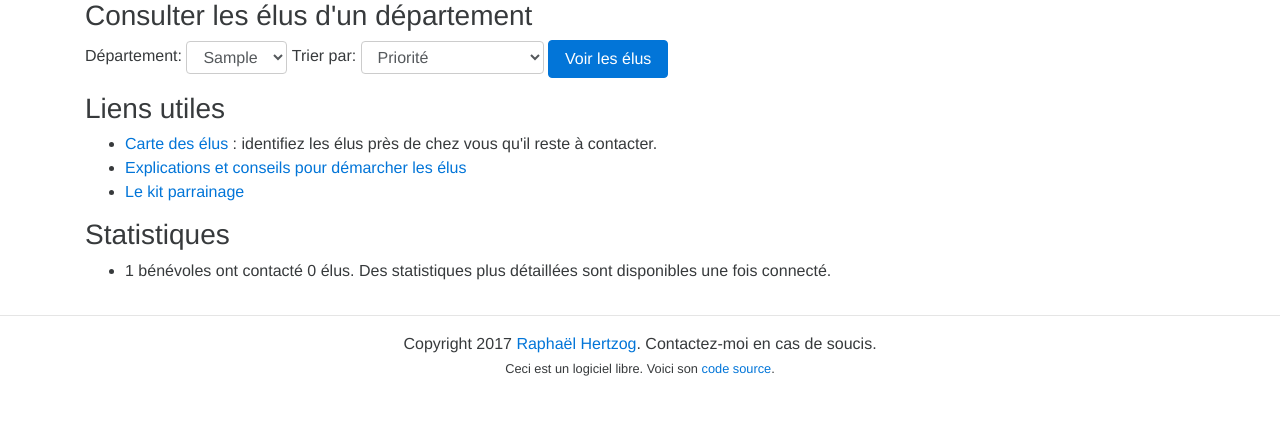
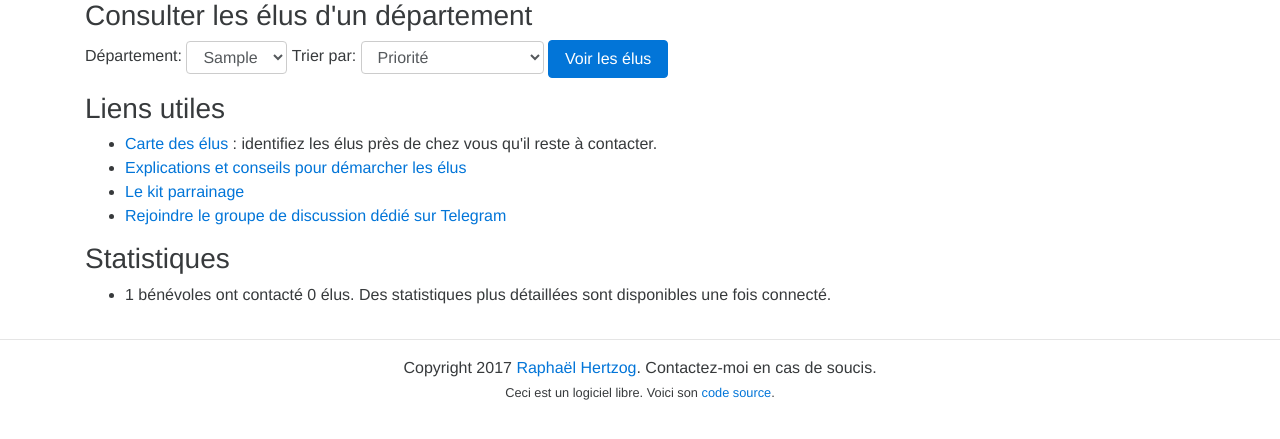
Before and after one commit to rhertzog/parrainage, a Django app: page / in a window 1280 px wide. Shown: the part 190-629 px from the top of the page. Run offline with Django 3.2, Linux system fonts and the light colour scheme; tables that the repository leaves empty hold one stand-in row (values such as "Sample post"); some libraries are stand-ins or nearby versions.

Commit message:
Add link to telegram chat

```diff
--- a/parrainage/app/templates/home.html
+++ b/parrainage/app/templates/home.html
@@ -44,6 +44,8 @@
 	<li><a href="https://umap.openstreetmap.fr/fr/map/carte-des-parrainages_126228#6/46.875/6.548">Carte des élus</a> : identifiez les élus près de chez vous qu'il reste à contacter.</li>
 	<li><a href="http://charlotte-marchandise.fr/chamawiki/doku.php?id=public:parrainages">Explications et conseils pour démarcher les élus</a></li>
 	<li><a href="http://charlotte-marchandise.fr/parrainage/">Le kit parrainage</a></li>
+	<li><a href="https://t.me/joinchat/AAAAAEFn-lxXdO7IsdDKQg">Rejoindre
+		le groupe de discussion dédié sur Telegram</a></li>
     </ul>
     <p></p>
     {% if user.is_authenticated %}
```
